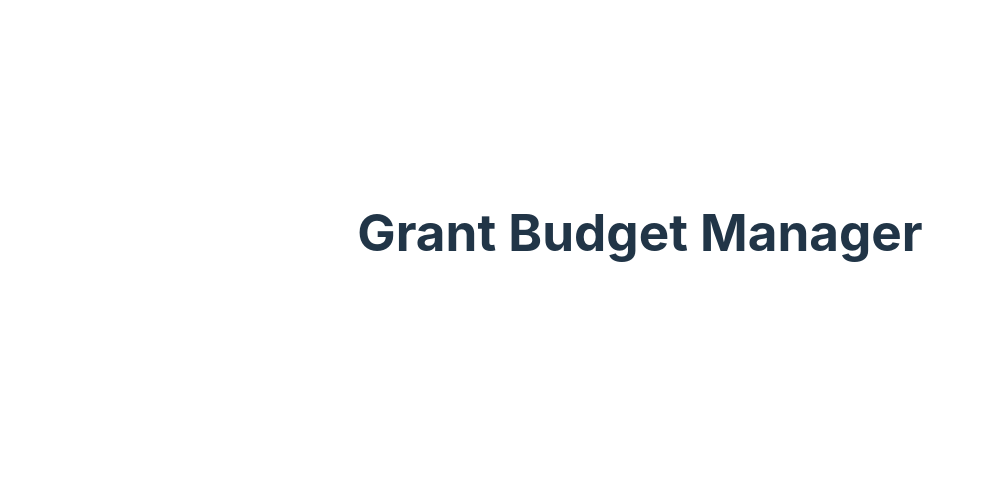
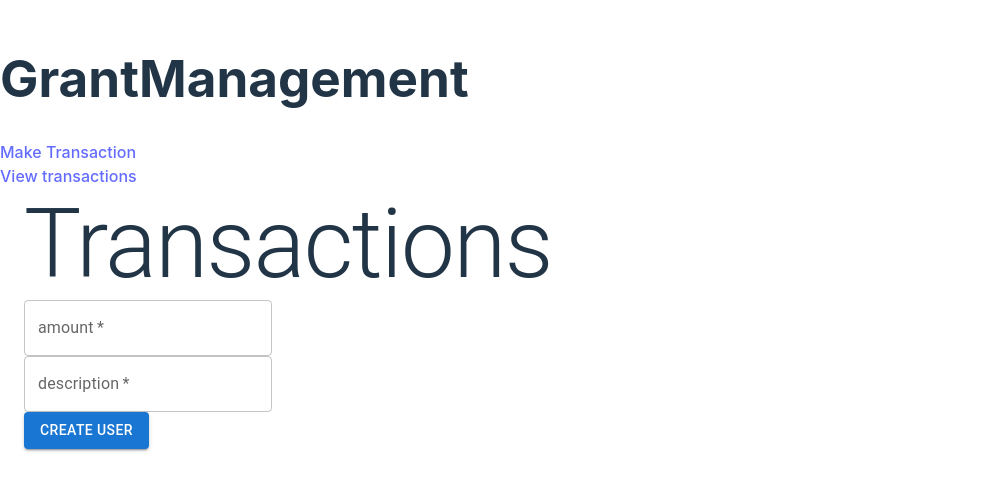
Before and after one commit to JosephPBaruch/grantManager, a React (Vite) app in the folder client/: page /transactions in a window 1280 px wide. Shown: the part 168-658 px from the top of the page, without its empty margins (0-985 px from the left). Built offline with nearby package versions, Linux system fonts and the light colour scheme.

Commit message:
Transaction views

```diff
--- a/client/package.json
+++ b/client/package.json
@@ -10,9 +10,13 @@
     "preview": "vite preview"
   },
   "dependencies": {
+    "@emotion/react": "^11.14.0",
+    "@emotion/styled": "^11.14.0",
+    "@mui/material": "^6.4.3",
     "@mui/styles": "^6.4.2",
     "react": "^18.3.1",
-    "react-dom": "^18.3.1"
+    "react-dom": "^18.3.1",
+    "react-router-dom": "^7.1.5"
   },
   "devDependencies": {
     "@eslint/js": "^9.17.0",
--- a/client/src/App.tsx
+++ b/client/src/App.tsx
@@ -1,22 +1,36 @@
-import { makeStyles } from '@mui/styles';
+import { BrowserRouter as Router, Route, Routes, Link } from 'react-router-dom';
+import Transactions from './Transactions';
+import ViewTransactions from './ViewTransactions';
+// import { makeStyles } from '@mui/styles';
 
-const useStyles = makeStyles({
-  root: {
-    display: 'flex',
-    flexDirection: 'column',
-    justifyContent: 'center',
-    width: '100vw',
-    textAlign: 'center',
-  }
-});
+// const useStyles = makeStyles({
+//   root: {
+//     display: 'flex',
+//     flexDirection: 'column',
+//     justifyContent: 'center',
+//     width: '100vw',
+//     textAlign: 'center',
+//   }
+// });
 
 function App() {
-  const classes = useStyles();
+  // const classes = useStyles();
 
   return (
-    <div className={classes.root}>
-      <h1>Grant Budget Manager</h1>
+    <Router>
+    <div>
+      <h1>GrantManagement</h1>
+
+      <Link to="/transactions">Make Transaction</Link>
+      <br />
+      <Link to="/all-transactions">View transactions</Link>
+      <Routes>
+        <Route path="/transactions" element={<Transactions />} />
+        <Route path="/all-transactions" element={<ViewTransactions />} />
+        <Route path="/" element={<h1>Home</h1>} />
+      </Routes>
     </div>
+  </Router>
   );
 }
 
--- /dev/null
+++ b/client/src/Transactions.tsx
@@ -0,0 +1,55 @@
+import { Button, Container, TextField, Typography } from "@mui/material";
+import { useState } from "react";
+
+function Transactions() {
+    const [amount, setAmount] = useState('');
+    const [description, setDescription] = useState('');
+
+  const onClick = (event: React.MouseEvent<HTMLButtonElement>) => {
+    event.preventDefault();
+    fetch('http://127.0.0.1:8080/api/transactions/', {
+      method: 'POST',
+      headers: {
+        'Content-Type': 'application/json',
+      },
+      body: JSON.stringify({ amount, description }), // user needs to be set somehow through a sign in session or something
+    }).then((response) => {
+      if (response.ok) {
+        console.log('User created!');
+      }
+    });
+  };
+
+  return (
+    <Container>
+    <Typography variant="h1">Transactions</Typography>
+    <form>
+      <div>
+        <TextField
+          label="amount"
+          variant="outlined"
+          value={amount}
+          onChange={(e) => setAmount(e.target.value)}
+          required
+        />
+      </div>
+      <div>
+        <TextField
+          label="description"
+          type="description"
+          variant="outlined"
+          value={description}
+          onChange={(e) => setDescription(e.target.value)}
+          required
+        />
+      </div>
+      <Button onClick={onClick} type="submit" variant="contained" color="primary">
+        Create User
+      </Button>
+    </form>
+  </Container>
+
+  );
+}
+
+export default Transactions;
--- /dev/null
+++ b/client/src/ViewTransactions.tsx
@@ -0,0 +1,39 @@
+import { Container,  Typography } from "@mui/material";
+import { useState, useEffect } from "react";
+import { Transaction } from "./types/Transaction";
+
+function ViewTransactions() {
+  const [transactions, setTransactions] = useState<Transaction[]>([]);
+
+  useEffect(() => {
+    fetch('http://127.0.0.1:8080/api/transactions/', {
+      method: 'GET',
+      headers: {
+        'Content-Type': 'application/json',
+      },
+    })
+    .then((response) => response.json())
+    .then((data) => {
+      setTransactions(data);
+    })
+    .catch((error) => {
+      console.error('Error fetching transactions:', error);
+    });
+  }, []);
+
+  return (
+    <Container>
+      <Typography variant="h1">Transactions</Typography>
+      {/* List all of the transactions here */}
+      {transactions.map((transaction) => (
+        <div key={transaction.id}>
+          <Typography variant="body1">{transaction.description}</Typography>
+          <Typography variant="body2">{transaction.amount}</Typography>
+          <Typography variant="body2">{new Date(transaction.created_at).toLocaleString()}</Typography>
+        </div>
+      ))}
+    </Container>
+  );
+}
+
+export default ViewTransactions;
--- /dev/null
+++ b/client/src/types/Transaction.ts
@@ -0,0 +1,7 @@
+export interface Transaction {
+  id: number;
+  amount: string;
+  description: string;
+  created_at: string;
+  user: number;
+}
```
Also changed, not shown: 1 other file (tests, documents, lock files or other folders).
